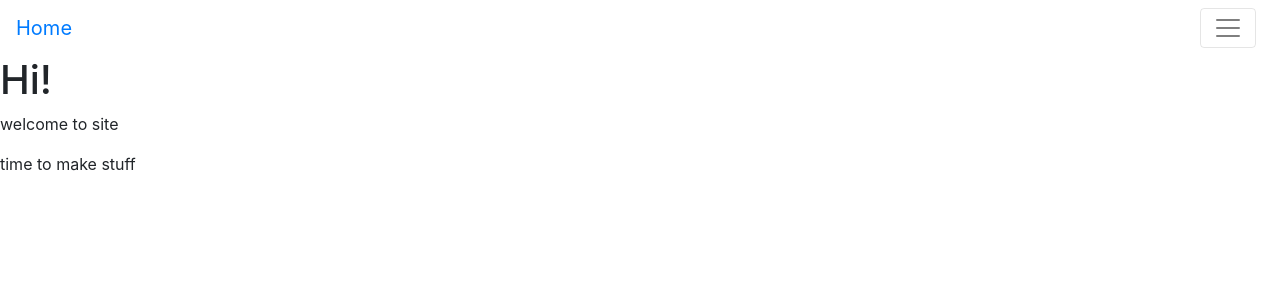
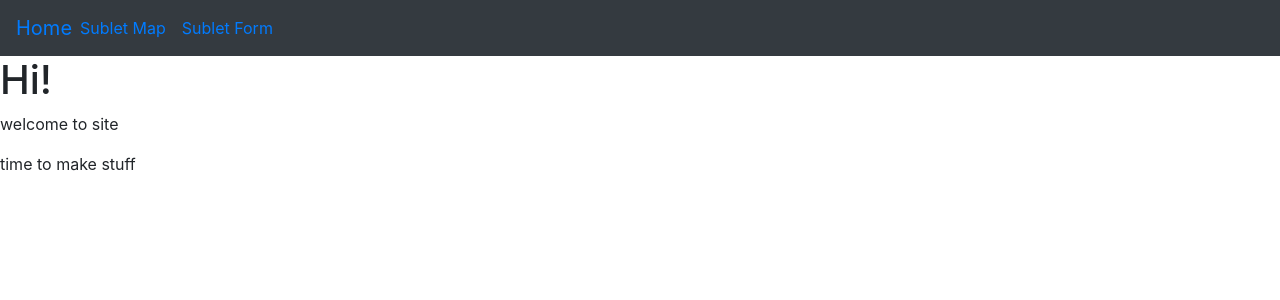
Before and after one commit to RogerLamTd/McHacks, a React (Create React App) app in the folder mclet/: page / in a window 1280 px wide. Shown: the top 300 px of the page. Built offline with nearby package versions, Linux system fonts and the light colour scheme; what react-google-maps would draw is missing.

Commit message:
Working dark-mode appbar

```diff
--- a/mclet/src/index.js
+++ b/mclet/src/index.js
@@ -17,7 +17,7 @@ const Example = (props) => {
 
     return (
       <div>
-        <Navbar color="faded" light>
+        <Navbar color="dark" dark expand="md">
           <NavbarBrand className="mr-auto"><Link to="/">Home </Link></NavbarBrand>
           <NavbarToggler onClick={toggleNavbar} className="mr-2" />
           <Collapse isOpen={!collapsed} navbar>
--- a/mclet/src/subletForm.js
+++ b/mclet/src/subletForm.js
@@ -66,7 +66,7 @@ export class SubletForm extends React.Component{
     render(){
         return(
             <div className = "form">
-                <h1>Sublet Form</h1>;
+                <h1>Sublet Form</h1>
                 <form>
                     <label>
                     Enter address:
```
